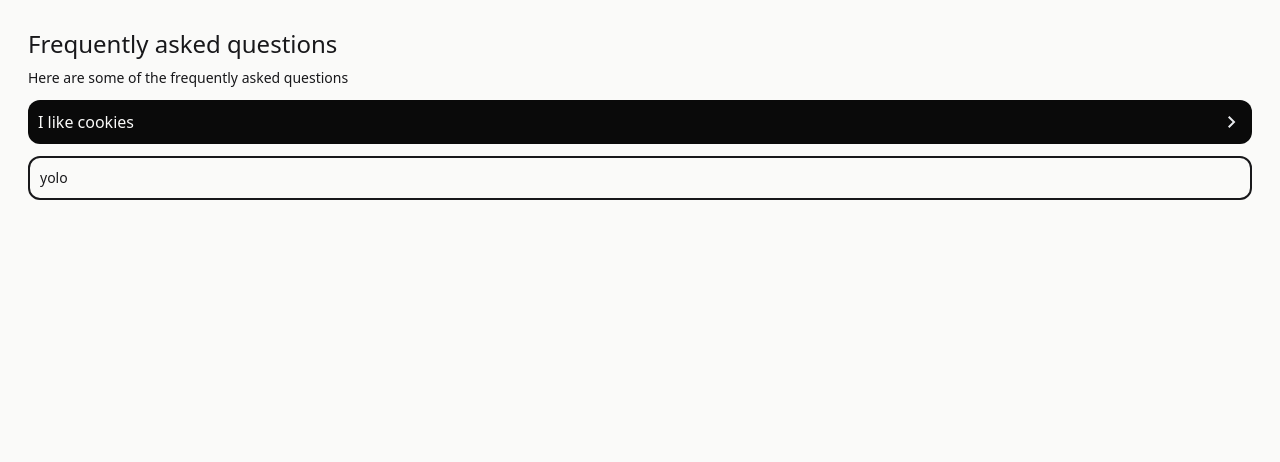
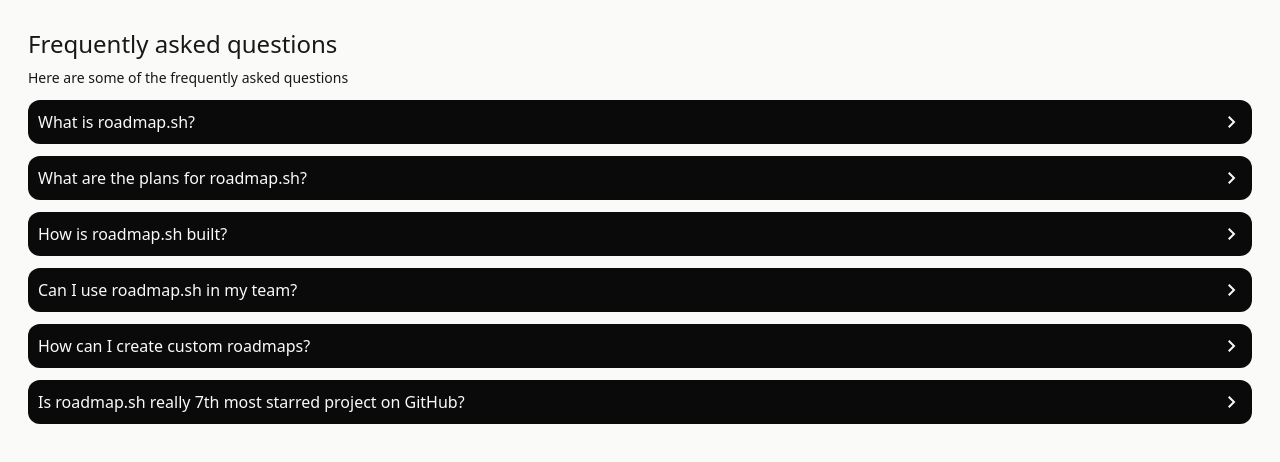
Before and after one commit to Domanskey/Accordion, a React (Vite) app: page / in a window 1280 px wide. Shown: the top 462 px of the page. Built offline with nearby package versions, Linux system fonts and the light colour scheme.

Commit message:
feat: add funcionality

```diff
--- a/src/App.jsx
+++ b/src/App.jsx
@@ -1,4 +1,20 @@
+import { useState } from 'react'
+
 export default function App() {
+  const [activeIndex, setActiveIndex] = useState(null);
+
+  const questions = {
+    'What is roadmap.sh?': 'roadmap.sh is a community effort to create learning paths, guides, project ideas and other similar content to help developers grow in their careers.',
+    'What are the plans for roadmap.sh?': "The plans focus on keeping the existing roadmaps up-to-date with the ever-evolving tech landscape. Future goals include adding more interactive features, such as progress tracking, personalized skill assessments, and expanding the library of hands-on project ideas for various domains.",
+    'How is roadmap.sh built?': 'It is an open-source project primarily built using modern web technologies like Astro or Next.js and React. The roadmaps themselves are often rendered as interactive SVGs or organized via JSON data to ensure they are both searchable and easy to maintain by the community.',
+    'Can I use roadmap.sh in my team?': 'Yes, absolutely. Many teams use these roadmaps for onboarding new hires or structured upskilling of current employees. It serves as a standardized benchmark for the skills required for different engineering roles.',
+    'How can I create custom roadmaps?': 'You can create custom roadmaps by using the built-in editor available to registered users on the website. Alternatively, since it is open-source, you can contribute to the GitHub repository or use the available tools to draft a roadmap tailored to your specific organizational needs.',
+    'Is roadmap.sh really 7th most starred project on GitHub?': 'Yes, it consistently ranks among the top most-starred repositories globally. This massive popularity is a testament to the high-quality, community-driven content that has become a go-to resource for developers worldwide.'
+  }
+
+  const toggleAnswer = (index) => {
+    setActiveIndex(activeIndex === index ? null : index);
+  };
 
   return (
     <main className="p-7 min-w-dvw">
@@ -6,22 +22,31 @@
         <h1 className="text-2xl">Frequently asked questions</h1>
         <p className="text-sm mb-3 mt-2">Here are some of the frequently asked questions</p>
       </header>
-      <ul>
-        <Accordion question={'I like cookies'} answer={"yolo"}></Accordion>
+      <ul className='flex flex-col gap-3'>
+        {Object.entries(questions).map(([question, answer]) => (
+          <Accordion
+            key={question}
+            question={question}
+            answer={answer}
+            isOpen={activeIndex === question}
+            onQuestionClick={() => { toggleAnswer(question) }}
+          />
+        ))}
       </ul>
     </main>
   )
 }
 
-function Accordion({ question, answer }) {
+function Accordion({ question, answer, onQuestionClick, isOpen }) {
 
   return (
     <li className="min-w-4/5">
-      <button className="bg-neutral-950 text-md text-stone-50 p-2.5 rounded-xl w-full cursor-pointer text-left border-0 mb-3 relative">
+      <button onClick={onQuestionClick} className="bg-neutral-950 text-md text-stone-50 p-2.5 pr-8 rounded-xl w-full cursor-pointer text-left border-0 relative">
         {question}
-        <svg className="absolute top-1/2 right-2 -translate-y-1/2" xmlns="http://www.w3.org/2000/svg" height="24px" viewBox="0 -960 960 960" width="24px" fill="#e8eaed"><path d="M504-480 320-664l56-56 240 240-240 240-56-56 184-184Z" /></svg>
+        <svg className={`absolute top-1/2 right-2 -translate-y-1/2 fill-stone-50 transition-transform ${isOpen ? 'rotate-90' : ''}`} xmlns="http://www.w3.org/2000/svg" height="24px" viewBox="0 -960 960 960" width="24px" fill="#e8eaed"><path d="M504-480 320-664l56-56 240 240-240 240-56-56 184-184Z" /></svg>
       </button>
-      <p className="text-sm p-2.5 rounded-xl w-full cursor-pointer text-left border-2 mb-3">{answer}</p>
+      {isOpen &&
+        (<p className="text-sm p-2.5 rounded-xl w-full cursor-pointer text-left border-2 mt-3">{answer}</p>)}
     </li>
   )
 }
```
